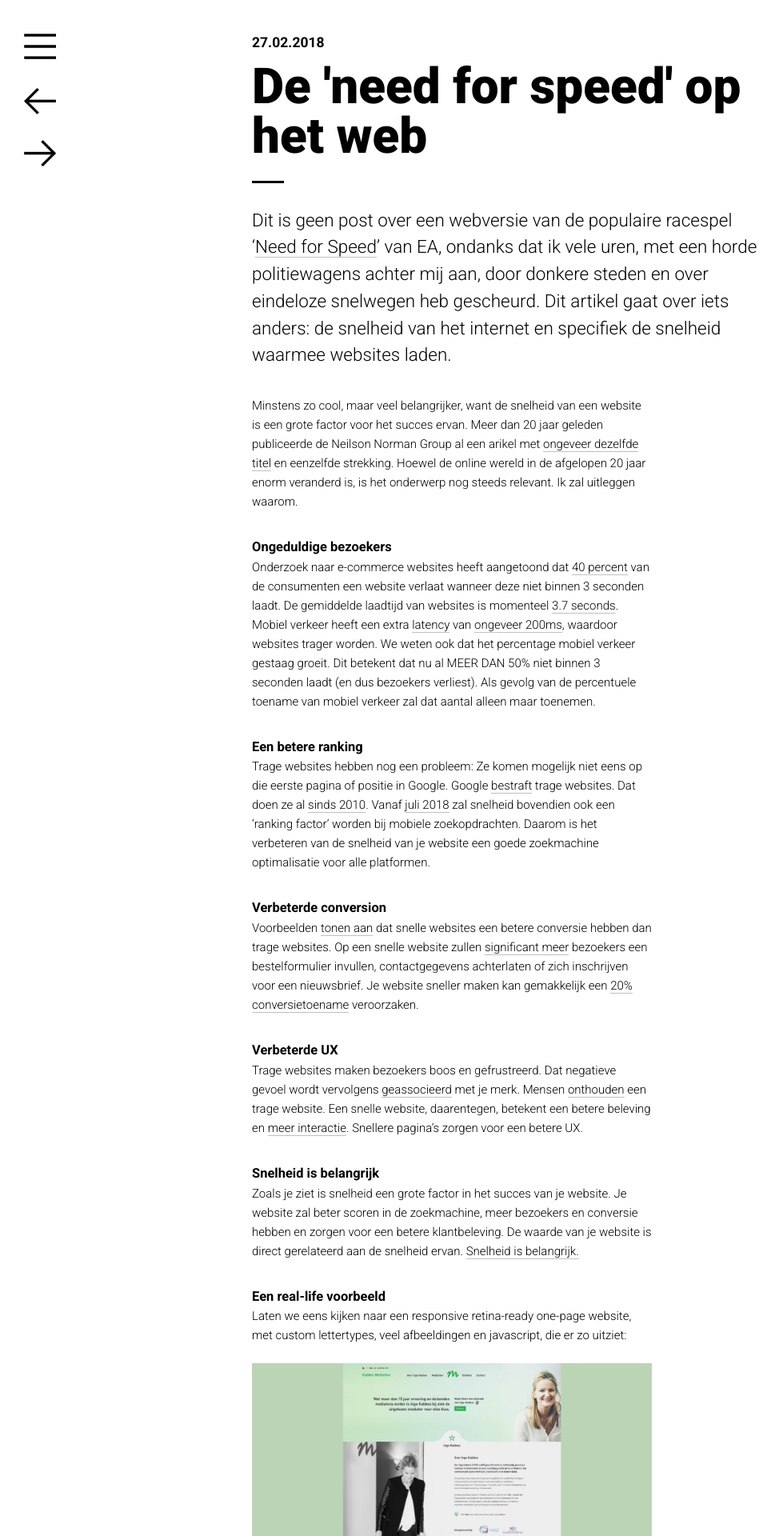
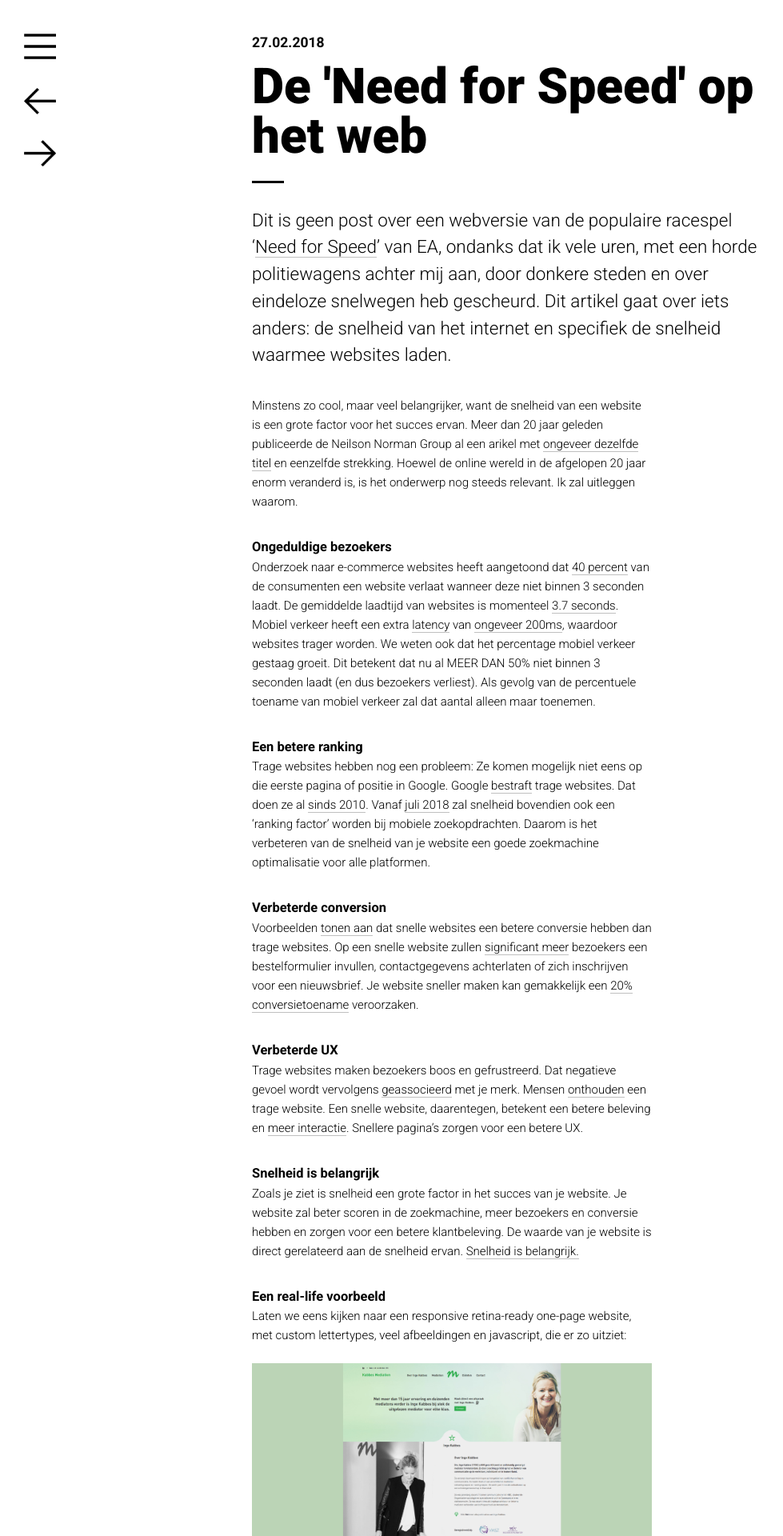
Before and after one commit to jhvanderschee/usecuewebsitenl, a Jekyll site: the page built from _posts/2018-02-27-need-for-speed-on-the-web.md, in a window 1280 px wide. Shown: the top 1920 px of the page at 80% size, without its empty margins (0-979 px from the left). Built offline with Jekyll 4.4.1, drawn with Linux system fonts in a browser that asks for light colours; nearby versions of some CDN libraries.

```diff
--- a/_posts/2018-02-27-need-for-speed-on-the-web.md
+++ b/_posts/2018-02-27-need-for-speed-on-the-web.md
@@ -1,5 +1,5 @@
 ---
-title: De 'need for speed' op het web
+title: De 'Need for Speed' op het web
 ---
 
 Dit is geen post over een webversie van de populaire racespel '[Need for Speed](https://en.wikipedia.org/wiki/Need_for_Speed)' van EA, ondanks dat ik vele uren, met een horde politiewagens achter mij aan, door donkere steden en over eindeloze snelwegen heb gescheurd. Dit artikel gaat over iets anders: de snelheid van het internet en specifiek de snelheid waarmee websites laden.
```
